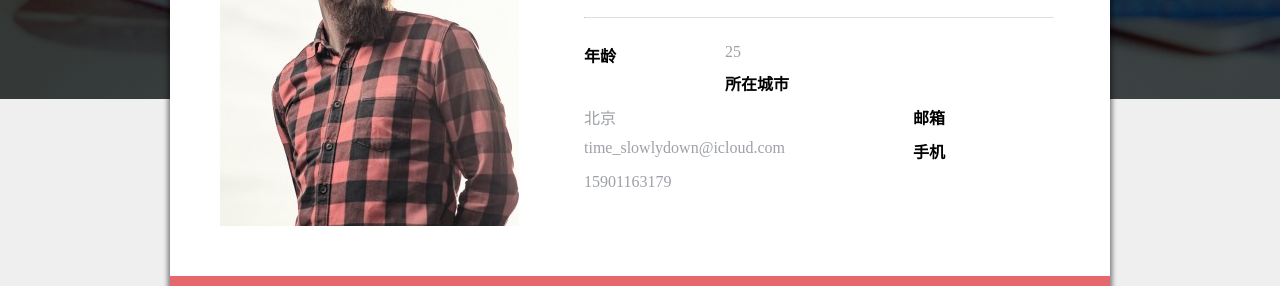
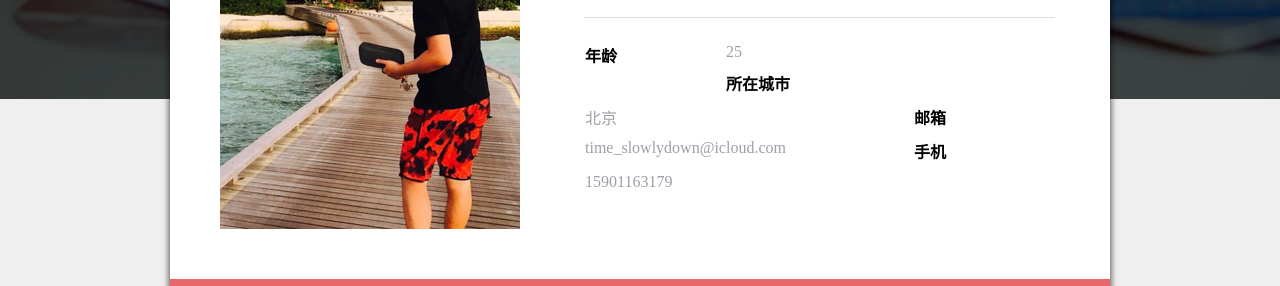
Before and after one commit to timeSlowly/resume-timeRickey, a plain HTML site: page index.html in a window 1280 px wide. Shown: the part 416-702 px from the top of the page. Drawn offline with Linux system fonts and the light colour scheme.

Commit message:
替换头像图片“

```diff
--- a/css/main.css
+++ b/css/main.css
@@ -36,7 +36,7 @@ nav>.navList li.navMask::after{content: '';display: block;position:absolute;top:
 /*myCardContainer - 个人信息*/
 section.myCard{position: relative;width: 940px;margin: -270px auto 0;background-color: #FFF;box-shadow: 0px 0px 5px 2px rgba(0, 0, 0, 0.5);cursor:default;}
 section.myCard>.myCard_information{padding: 50px;}
-section.myCard>.myCard_information>div{float: left;}
+section.myCard>.myCard_information>div{float: left;width: 300px;height: 350px;}
 section.myCard>.myCard_information>.resume{width: 470px;margin-left: 65px;height: 347px;}
 section.myCard>.myCard_information>.resume>.resumeTitle{background: #E6686A;color: #FFF;padding: 4px 16px;height: 30px;line-height: 30px;position: relative;}
 section.myCard>.myCard_information>.resume>.resumeTitle::after{content:'';border: 7px solid transparent;width: 0;border-left-color:#E6686A;border-top-width: 0;position: absolute;top: 100%;left: 10px;}
--- a/index.html
+++ b/index.html
@@ -33,7 +33,7 @@
 		<!--MyCard Container-->
 		<section class="myCard">
 			<div class="myCard_information clearFix">
-				<div class="avatar"><img src="img/avatar.jpg"/></div>
+				<div class="avatar"><img src="img/avatar.png"/></div>
 				<div class="resume">
 					<span class="resumeTitle">Hello</span>
 					<h1>刘欢</h1>
```
Also changed, not shown: img/avatar.jpg (deleted), img/avatar.png (added).
